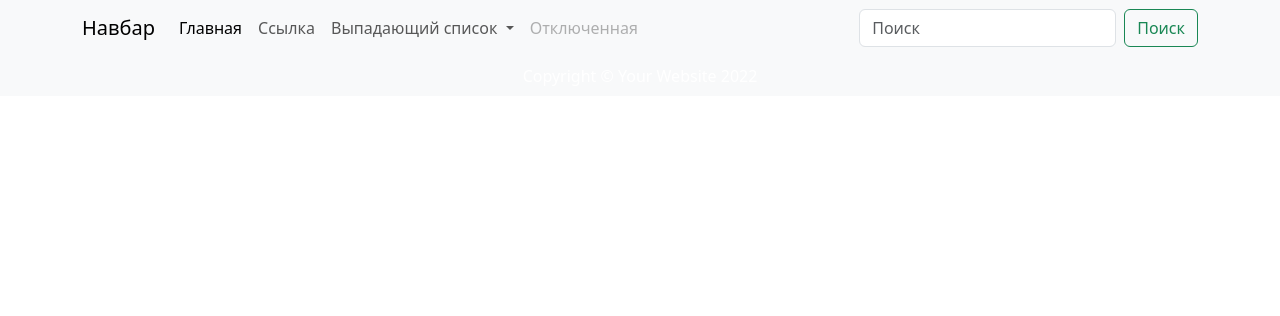
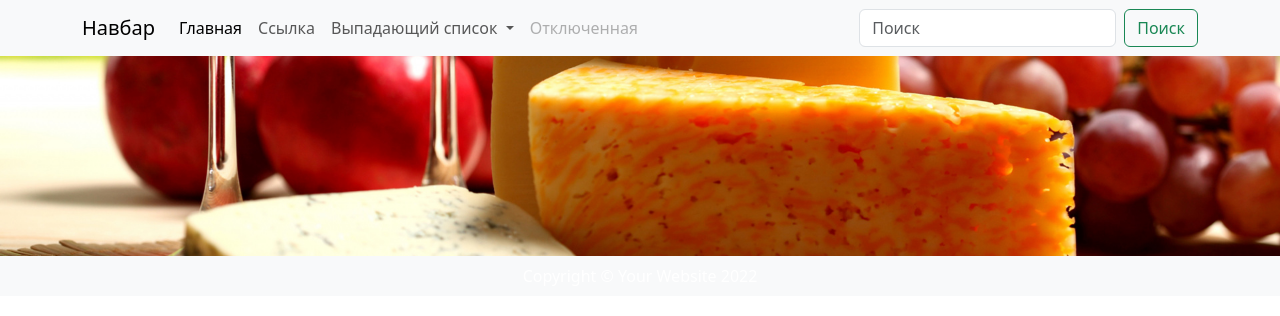
Before and after one commit to ZigulatNatria/cheese_shop, a Django app: page /cheese/ in a window 1280 px wide. Shown: the top 316 px of the page. Run offline with Django 4.2, Linux system fonts and the light colour scheme.

Commit message:
Слайдер

```diff
--- a/shop/templates/base.html
+++ b/shop/templates/base.html
@@ -44,6 +44,19 @@
             </div>
           </div>
         </nav>
+        <div id="carouselExampleSlidesOnly" class="carousel slide" data-bs-ride="carousel">
+          <div class="carousel-inner">
+            <div class="carousel-item active">
+              <img src="/static/img/22.png" class="d-block w-100" alt="...">
+            </div>
+            <div class="carousel-item">
+              <img src="/static/img/45.png" class="d-block w-100" alt="...">
+            </div>
+            <div class="carousel-item">
+              <img src="/static/img/51.png" class="d-block w-100" alt="...">
+            </div>
+          </div>
+        </div>
 
         {% block content %}
         {% endblock content %}
--- a/shop/templates/products.html
+++ b/shop/templates/products.html
@@ -6,12 +6,13 @@
             <div class="container">
                 <div class="row">
                     {% for product in products %}
-                        <div class="card" style="width: 18rem;">
+                        <div class="card" style="width: 18rem; margin: 1rem">
                           <img src="{{MEDIA_URL}}{{product.image.url}}" class="card-img-top" alt="...">
                           <div class="card-body">
                             <h5 class="card-title">{{ product.name }}</h5>
                             <p class="card-text">{{ product.txt }}</p>
-                            <a href="#" class="btn btn-primary">Добавить в корзину</a>
+                            <a href="#" class="btn btn-primary">В корзину</a>
+                            <a href="#" class="btn btn-primary">О сыре</a>
                           </div>
                         </div>
                     {% endfor %}
```
Also changed, not shown: shop/static/img/22.png (added), shop/static/img/45.png (added), shop/static/img/51.png (added).
